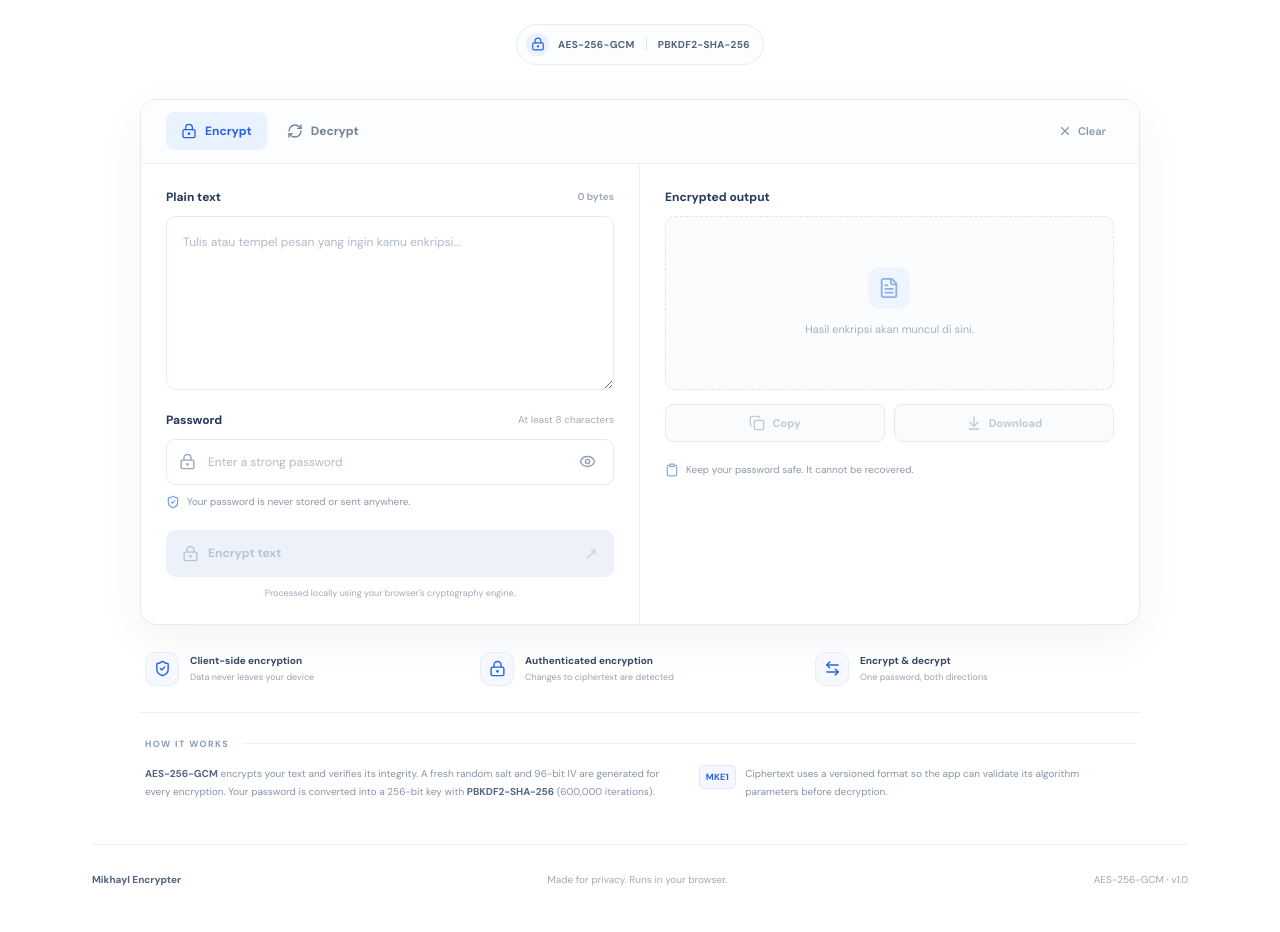
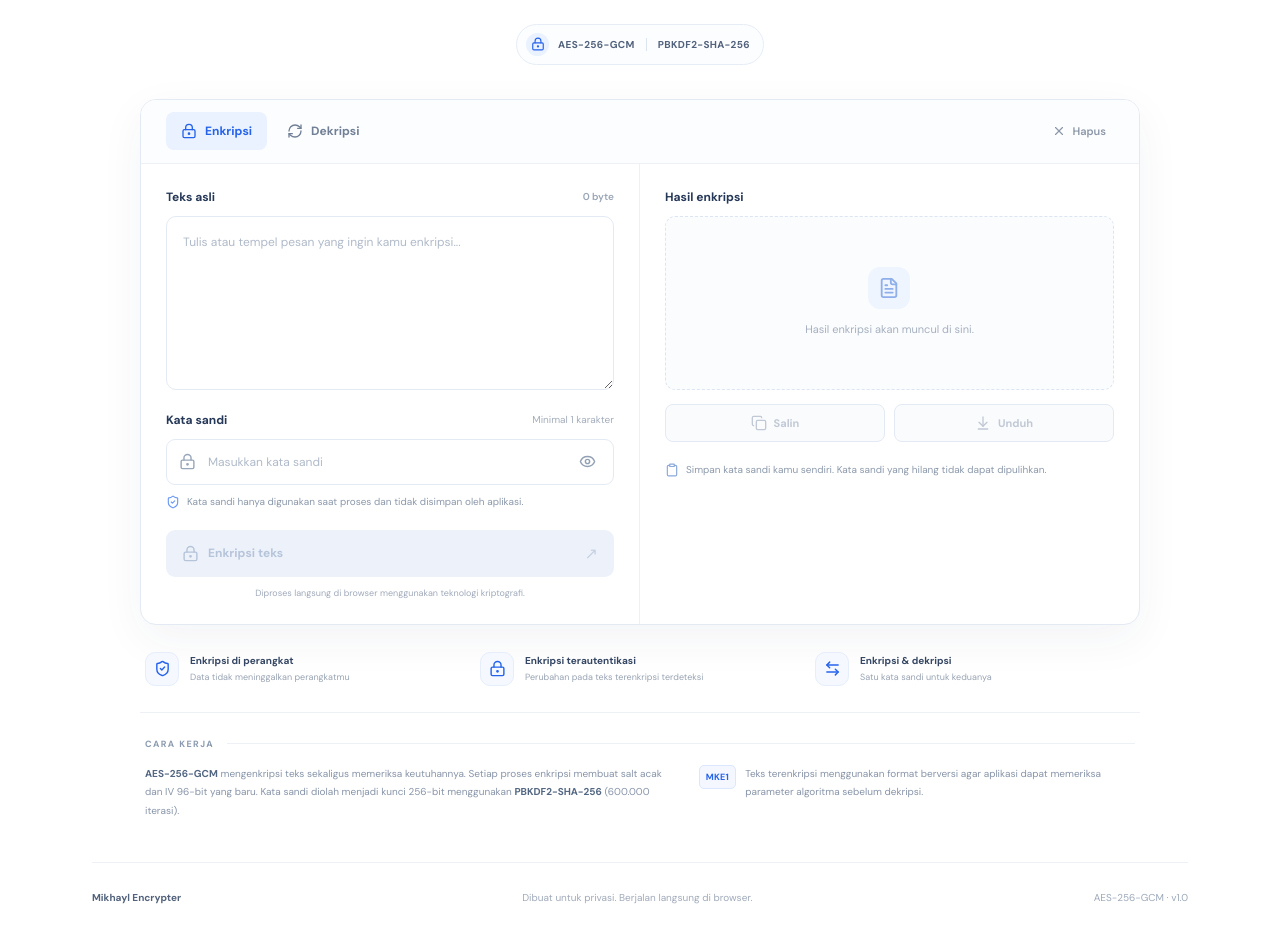
Before and after one commit to Mikhayl-05/Encrypter, a React (Vite) app: page / in a window 1280 px wide. Shown: the part 368-1300 px from the top of the page. Built offline with nearby package versions, Linux system fonts and the light colour scheme.

Commit message:
feat: translate interface to Indonesian and adjust password input

```diff
--- a/src/App.tsx
+++ b/src/App.tsx
@@ -30,11 +30,11 @@ function App() {
   const [notice, setNotice] = useState("");
   const [copied, setCopied] = useState(false);
 
-  const inputLabel = mode === "encrypt" ? "Plain text" : "Encrypted text";
-  const outputLabel = mode === "encrypt" ? "Encrypted output" : "Decrypted output";
+  const inputLabel = mode === "encrypt" ? "Teks asli" : "Teks terenkripsi";
+  const outputLabel = mode === "encrypt" ? "Hasil enkripsi" : "Hasil dekripsi";
   const inputPlaceholder = mode === "encrypt"
     ? "Tulis atau tempel pesan yang ingin kamu enkripsi..."
-    : "Tempel ciphertext MKE1 yang ingin kamu dekripsi...";
+    : "Tempel teks terenkripsi MKE1 yang ingin kamu dekripsi...";
   const outputPlaceholder = mode === "encrypt"
     ? "Hasil enkripsi akan muncul di sini."
     : "Pesan asli akan muncul di sini.";
@@ -113,47 +113,47 @@ function App() {
     setCopied(false);
   }
 
-  const canSubmit = input.trim().length > 0 && Array.from(password).length >= 8 && !busy;
+  const canSubmit = input.trim().length > 0 && Array.from(password).length >= 1 && !busy;
 
   return (
     <div className="app-shell">
       <header className="topbar">
-        <a className="brand" href="/" aria-label="Mikhayl Encrypter home">
+        <a className="brand" href="/" aria-label="Beranda Mikhayl Encrypter">
           <span className="brand-mark"><ShieldCheck size={21} strokeWidth={2.2} /></span>
           <span className="brand-name">mikhayl<span>encrypter</span></span>
         </a>
         <div className="topbar-right">
-          <span className="privacy-pill"><span className="privacy-dot" /> Private by design</span>
+          <span className="privacy-pill"><span className="privacy-dot" /> Dirancang untuk privasi</span>
           <a className="github-link" href="https://github.com/Mikhayl-05/Encrypter" target="_blank" rel="noreferrer">GitHub <span aria-hidden="true">↗</span></a>
         </div>
       </header>
 
       <main>
         <section className="intro">
-          <div className="eyebrow"><Sparkles size={14} /> SIMPLE. PRIVATE. SECURE.</div>
-          <h1>Your text.<br /><span>Your privacy.</span></h1>
-          <p className="intro-copy">Encrypt and decrypt messages with strong, modern cryptography.<br className="desktop-break" /> Your text stays in your browser. Nothing is uploaded.</p>
+          <div className="eyebrow"><Sparkles size={14} /> SEDERHANA. PRIVAT. AMAN.</div>
+          <h1>Teks kamu.<br /><span>Privasi kamu.</span></h1>
+          <p className="intro-copy">Enkripsi dan dekripsi pesan dengan kriptografi modern.<br className="desktop-break" /> Teks kamu tetap di browser dan tidak diunggah ke server.</p>
           <div className="algorithm-chip"><span className="chip-icon"><LockKeyhole size={14} /></span> AES-256-GCM <span className="chip-divider" /> PBKDF2-SHA-256</div>
         </section>
 
-        <section className="workspace" aria-label="Text encryption tool">
+        <section className="workspace" aria-label="Alat enkripsi teks">
           <div className="workspace-top">
-            <div className="tabs" role="tablist" aria-label="Encryption mode">
+            <div className="tabs" role="tablist" aria-label="Mode enkripsi">
               <button className={mode === "encrypt" ? "tab active" : "tab"} onClick={() => changeMode("encrypt")} role="tab" aria-selected={mode === "encrypt"}>
-                <LockKeyhole size={16} /> Encrypt
+                <LockKeyhole size={16} /> Enkripsi
               </button>
               <button className={mode === "decrypt" ? "tab active" : "tab"} onClick={() => changeMode("decrypt")} role="tab" aria-selected={mode === "decrypt"}>
-                <RefreshCw size={16} /> Decrypt
+                <RefreshCw size={16} /> Dekripsi
               </button>
             </div>
-            <button className="clear-button" onClick={clearAll} type="button"><X size={14} /> Clear</button>
+            <button className="clear-button" onClick={clearAll} type="button"><X size={14} /> Hapus</button>
           </div>
 
           <div className="workspace-grid">
             <div className="input-column">
               <div className="field-heading">
                 <label htmlFor="source-text">{inputLabel}</label>
-                <span className="field-meta">{inputLength.toLocaleString("en-US")} bytes</span>
+                <span className="field-meta">{inputLength.toLocaleString("id-ID")} byte</span>
               </div>
               <textarea
                 id="source-text"
@@ -167,9 +167,9 @@ function App() {
               />
 
               <div className="password-heading">
-                <label htmlFor="password">Password</label>
-                <span className={Array.from(password).length >= 8 ? "password-hint valid" : "password-hint"}>
-                  {Array.from(password).length >= 8 ? "Good to go" : "At least 8 characters"}
+                <label htmlFor="password">Kata sandi</label>
+                <span className={Array.from(password).length >= 8 ? "password-hint valid" : Array.from(password).length >= 1 ? "password-hint warning" : "password-hint"}>
+                  {Array.from(password).length >= 8 ? "Kata sandi terisi" : Array.from(password).length >= 1 ? "Kata sandi pendek — mudah ditebak" : "Minimal 1 karakter"}
                 </span>
               </div>
               <div className="password-wrap">
@@ -179,29 +179,32 @@ function App() {
                   type={showPassword ? "text" : "password"}
                   value={password}
                   onChange={(event) => { setPassword(event.target.value); setError(""); setNotice(""); setResult(""); }}
-                  placeholder="Enter a strong password"
-                  autoComplete="new-password"
+                  placeholder="Masukkan kata sandi"
+                  autoComplete="off"
+                  name="mikhayl-cipher-password"
+                  data-lpignore="true"
+                  data-1p-ignore="true"
                   maxLength={1024}
                 />
-                <button className="visibility-button" type="button" onClick={() => setShowPassword((value) => !value)} aria-label={showPassword ? "Hide password" : "Show password"}>
+                <button className="visibility-button" type="button" onClick={() => setShowPassword((value) => !value)} aria-label={showPassword ? "Sembunyikan kata sandi" : "Tampilkan kata sandi"}>
                   {showPassword ? <EyeOff size={17} /> : <Eye size={17} />}
                 </button>
               </div>
 
-              <div className="password-note"><ShieldCheck size={14} /> Your password is never stored or sent anywhere.</div>
+              <div className="password-note"><ShieldCheck size={14} /> Kata sandi hanya digunakan saat proses dan tidak disimpan oleh aplikasi.</div>
 
               <button className="primary-button" onClick={handleSubmit} disabled={!canSubmit} type="button">
                 {busy ? <span className="spinner" /> : mode === "encrypt" ? <LockKeyhole size={17} /> : <RefreshCw size={17} />}
-                {busy ? "Processing..." : mode === "encrypt" ? "Encrypt text" : "Decrypt text"}
+                {busy ? "Memproses..." : mode === "encrypt" ? "Enkripsi teks" : "Dekripsi teks"}
                 {!busy && <span className="button-shortcut">↗</span>}
               </button>
-              <p className="button-caption">Processed locally using your browser's cryptography engine.</p>
+              <p className="button-caption">Diproses langsung di browser menggunakan teknologi kriptografi.</p>
             </div>
 
             <div className="output-column">
               <div className="field-heading">
                 <label>{outputLabel}</label>
-                {result && <span className="result-ready"><CheckCircle2 size={13} /> Ready</span>}
+                {result && <span className="result-ready"><CheckCircle2 size={13} /> Siap</span>}
               </div>
               <div className={result ? "result-box has-result" : "result-box"}>
                 {result ? (
@@ -217,10 +220,10 @@ function App() {
               <div className="output-actions">
                 <button className="secondary-button" type="button" onClick={copyResult} disabled={!result}>
                   {copied ? <Check size={16} /> : <Copy size={16} />}
-                  {copied ? "Copied" : "Copy"}
+                  {copied ? "Tersalin" : "Salin"}
                 </button>
                 <button className="secondary-button" type="button" onClick={downloadResult} disabled={!result}>
-                  <ArrowDownToLine size={16} /> Download
+                  <ArrowDownToLine size={16} /> Unduh
                 </button>
               </div>
 
@@ -229,30 +232,30 @@ function App() {
               ) : notice ? (
                 <div className="message message-success" role="status"><CheckCircle2 size={15} /> <span>{notice}</span></div>
               ) : (
-                <div className="output-footnote"><Clipboard size={14} /> {mode === "encrypt" ? "Keep your password safe. It cannot be recovered." : "Only the correct password can unlock this text."}</div>
+                <div className="output-footnote"><Clipboard size={14} /> {mode === "encrypt" ? "Simpan kata sandi kamu sendiri. Kata sandi yang hilang tidak dapat dipulihkan." : "Hanya kata sandi yang benar yang dapat membuka teks ini."}</div>
               )}
             </div>
           </div>
         </section>
 
         <section className="trust-row">
-          <div className="trust-item"><span className="trust-icon"><ShieldCheck size={17} /></span><div><strong>Client-side encryption</strong><span>Data never leaves your device</span></div></div>
-          <div className="trust-item"><span className="trust-icon"><LockKeyhole size={17} /></span><div><strong>Authenticated encryption</strong><span>Changes to ciphertext are detected</span></div></div>
-          <div className="trust-item"><span className="trust-icon"><ArrowLeftRight size={17} /></span><div><strong>Encrypt & decrypt</strong><span>One password, both directions</span></div></div>
+          <div className="trust-item"><span className="trust-icon"><ShieldCheck size={17} /></span><div><strong>Enkripsi di perangkat</strong><span>Data tidak meninggalkan perangkatmu</span></div></div>
+          <div className="trust-item"><span className="trust-icon"><LockKeyhole size={17} /></span><div><strong>Enkripsi terautentikasi</strong><span>Perubahan pada teks terenkripsi terdeteksi</span></div></div>
+          <div className="trust-item"><span className="trust-icon"><ArrowLeftRight size={17} /></span><div><strong>Enkripsi & dekripsi</strong><span>Satu kata sandi untuk keduanya</span></div></div>
         </section>
 
         <section className="how-section">
-          <div className="how-title"><span>HOW IT WORKS</span><span className="how-line" /></div>
+          <div className="how-title"><span>CARA KERJA</span><span className="how-line" /></div>
           <div className="how-content">
-            <p><strong>AES-256-GCM</strong> encrypts your text and verifies its integrity. A fresh random salt and 96-bit IV are generated for every encryption. Your password is converted into a 256-bit key with <strong>PBKDF2-SHA-256</strong> (600,000 iterations).</p>
-            <p className="format-note"><span className="format-tag">MKE1</span> Ciphertext uses a versioned format so the app can validate its algorithm parameters before decryption.</p>
+            <p><strong>AES-256-GCM</strong> mengenkripsi teks sekaligus memeriksa keutuhannya. Setiap proses enkripsi membuat salt acak dan IV 96-bit yang baru. Kata sandi diolah menjadi kunci 256-bit menggunakan <strong>PBKDF2-SHA-256</strong> (600.000 iterasi).</p>
+            <p className="format-note"><span className="format-tag">MKE1</span> Teks terenkripsi menggunakan format berversi agar aplikasi dapat memeriksa parameter algoritma sebelum dekripsi.</p>
           </div>
         </section>
       </main>
 
       <footer className="footer">
         <a className="footer-brand" href="/">Mikhayl Encrypter</a>
-        <span>Made for privacy. Runs in your browser.</span>
+        <span>Dibuat untuk privasi. Berjalan langsung di browser.</span>
         <span className="footer-version">AES-256-GCM · v1.0</span>
       </footer>
     </div>
```
